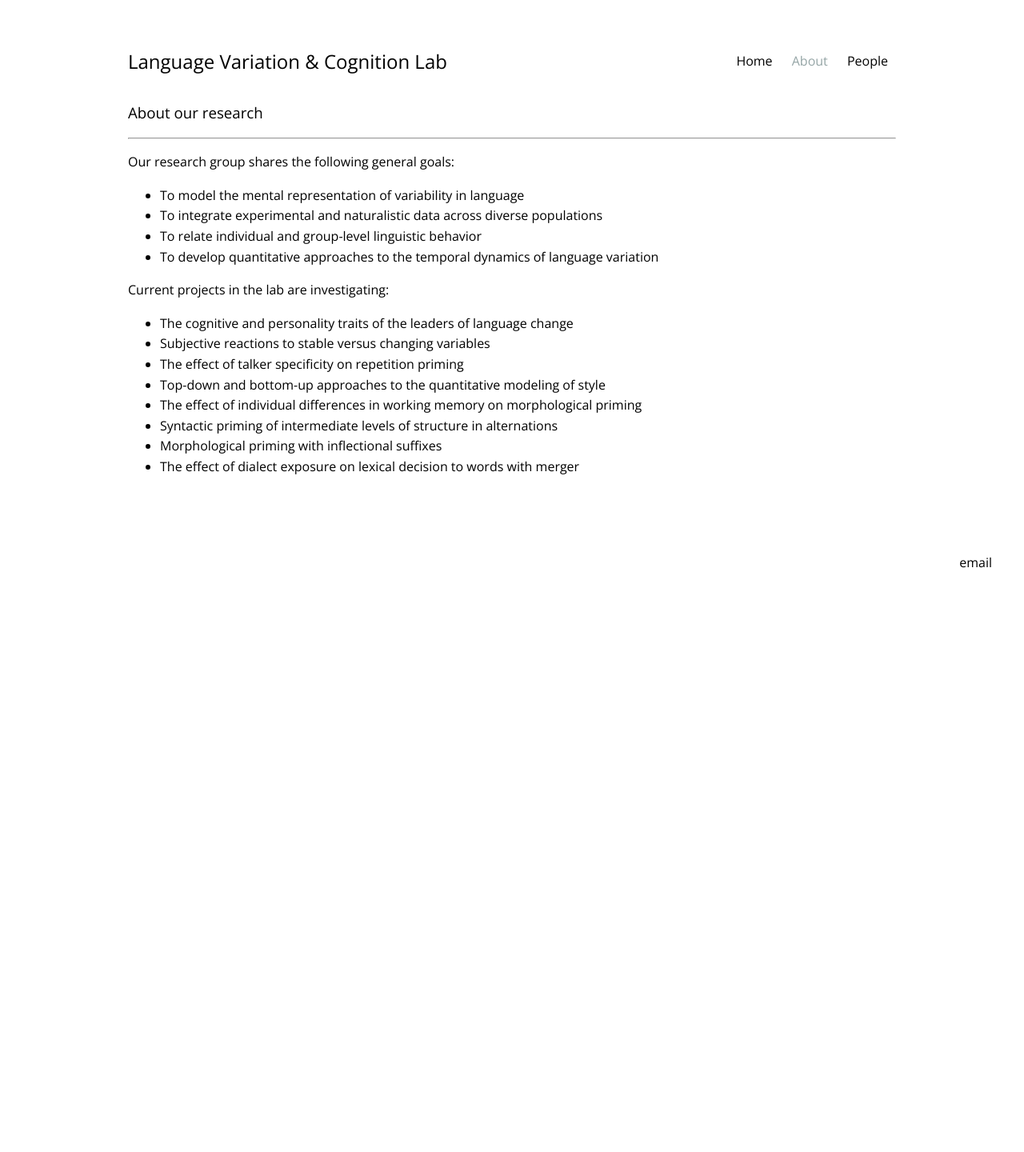
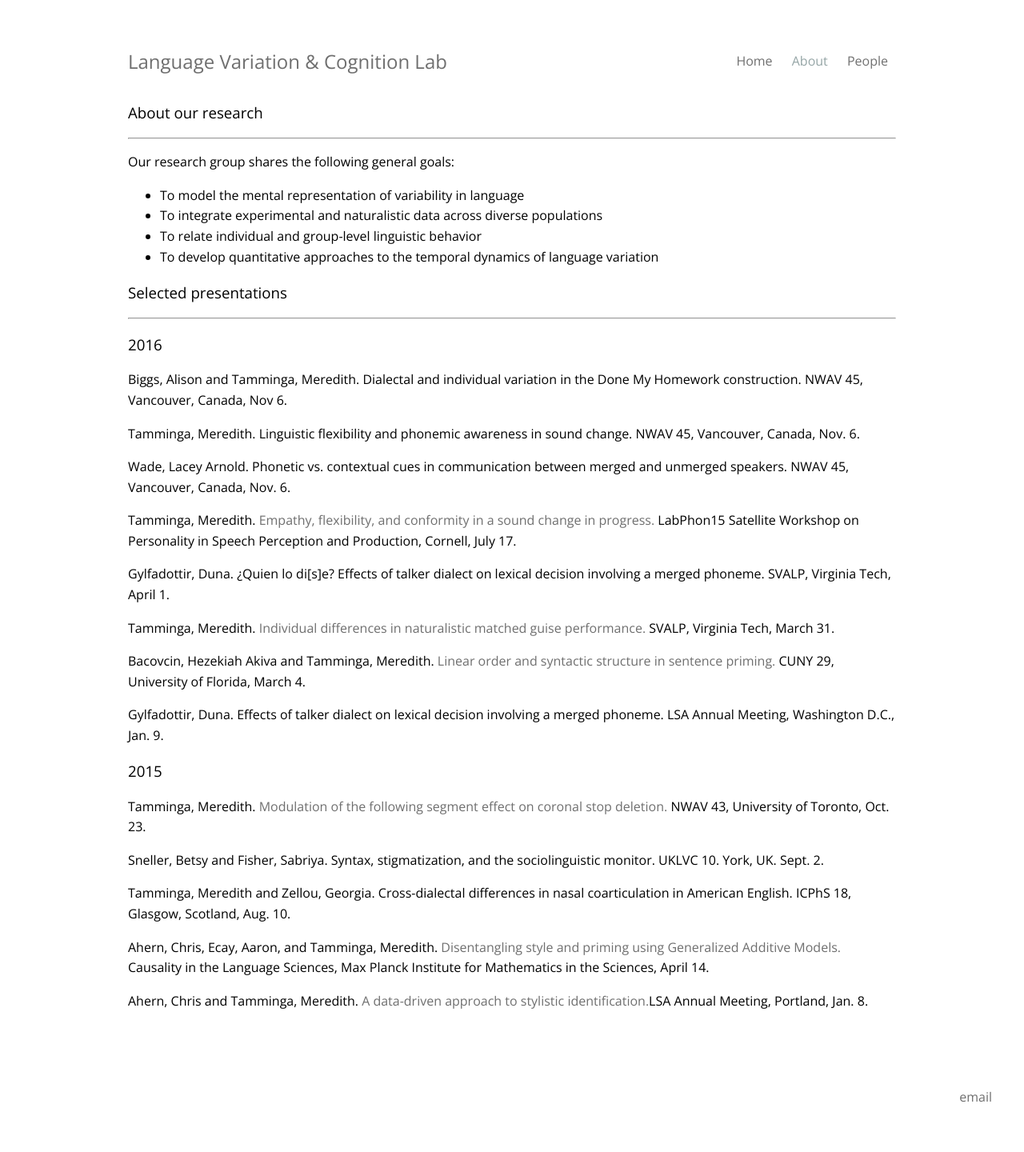
Before and after one commit to laceywade/TammingaLab.github.io, a Jekyll site: the page built from about.md, in a window 1280 px wide. Shown: the whole page at 80% size. Built offline with Jekyll 4.4.1, drawn with Linux system fonts in a browser that asks for light colours; some web fonts are replaced; before the commit the page ends 900 px from its top, so only the background shows below that.

Commit message:
adding presentations

```diff
--- a/_sass/_base.scss
+++ b/_sass/_base.scss
@@ -2,7 +2,7 @@
 $main: #fff; /*body background color */
 $font-style: 'Open Sans', sans-serif;
 $font-color: #000; /*paragraph text*/
-$link-color: #000; /*will end up in header*/
+$link-color: #6f6f6f; /*will end up in header*/
 $link-hover-color: #e74c3c;
 $link-inactive-color: #000;
 $link-active-color: #95a5a6;
--- a/about.md
+++ b/about.md
@@ -17,6 +17,52 @@ Our research group shares the following general goals:
 - To relate individual and group-level linguistic behavior
 - To develop quantitative approaches to the temporal dynamics of language variation
 
+
+### Selected presentations
+
+***
+
+<!--
+Author1Last, Author1First, Author2Last, Author2First, and Author3Last, Author3First. Year. [Conference talk title in sentence case.](urltoslides) Name of Conference, Location, Date.
+-->
+
+### 2016
+
+Biggs, Alison and Tamminga, Meredith. Dialectal and individual variation in the Done My Homework construction. NWAV 45, Vancouver, Canada, Nov 6.
+
+Tamminga, Meredith. Linguistic flexibility and phonemic awareness in sound change. NWAV 45, Vancouver, Canada, Nov. 6.
+
+Wade, Lacey Arnold. Phonetic vs. contextual cues in communication between merged and unmerged speakers. NWAV 45, Vancouver, Canada, Nov. 6.
+
+Tamminga, Meredith. [Empathy, flexibility, and conformity in a sound change in progress.](http://meredithtamminga.com/documents/Tamminga_PersonalityWorkshop_slides.pdf) LabPhon15 Satellite Workshop on Personality in Speech Perception and Production, Cornell, July 17.
+
+Gylfadottir, Duna. ¿Quien lo di[s]e? Effects of talker dialect on lexical decision involving a merged phoneme. SVALP, Virginia Tech, April 1.
+
+Tamminga, Meredith. [Individual differences in naturalistic matched guise performance.](http://meredithtamminga.com/documents/Tamminga_SVALP2016_slides.pdf) SVALP, Virginia Tech, March 31.
+
+Bacovcin, Hezekiah Akiva and Tamminga, Meredith. [Linear order and syntactic structure in sentence priming.](http://meredithtamminga.com/documents/BacovcinTamminga_CUNY29_poster.pdf) CUNY 29, University of Florida, March 4.
+
+Gylfadottir, Duna. Effects of talker dialect on lexical decision involving a merged phoneme. LSA Annual Meeting, Washington D.C., Jan. 9.
+
+
+### 2015
+
+Tamminga, Meredith. [Modulation of the following segment effect on coronal stop deletion.](http://meredithtamminga.com/documents/Tamminga_NWAV44_slides.pdf) NWAV 43, University of Toronto, Oct. 23.
+
+Sneller, Betsy and Fisher, Sabriya. Syntax, stigmatization, and the sociolinguistic monitor. UKLVC 10. York, UK. Sept. 2.
+
+Tamminga, Meredith and Zellou, Georgia. Cross-dialectal differences in nasal coarticulation in American English. ICPhS 18, Glasgow, Scotland, Aug. 10.
+
+Ahern, Chris, Ecay, Aaron, and Tamminga, Meredith. [Disentangling style and priming using Generalized Additive Models.](http://meredithtamminga.com/documents/AhernEcayTamminga_CILS2015_poster.pdf) Causality in the Language Sciences, Max Planck Institute for Mathematics in the Sciences, April 14.
+
+Ahern, Chris and Tamminga, Meredith. [A data-driven approach to stylistic identification.](http://meredithtamminga.com/documents/AhernTamminga_LSA2015_slides.pdf)LSA Annual Meeting, Portland, Jan. 8.
+
+
+
+
+
+
+<!--
 Current projects in the lab are investigating:
 
 - The cognitive and personality traits of the leaders of language change
@@ -27,3 +73,4 @@ Current projects in the lab are investigating:
 - Syntactic priming of intermediate levels of structure in alternations
 - Morphological priming with inflectional suffixes
 - The effect of dialect exposure on lexical decision to words with merger
+-->
```
